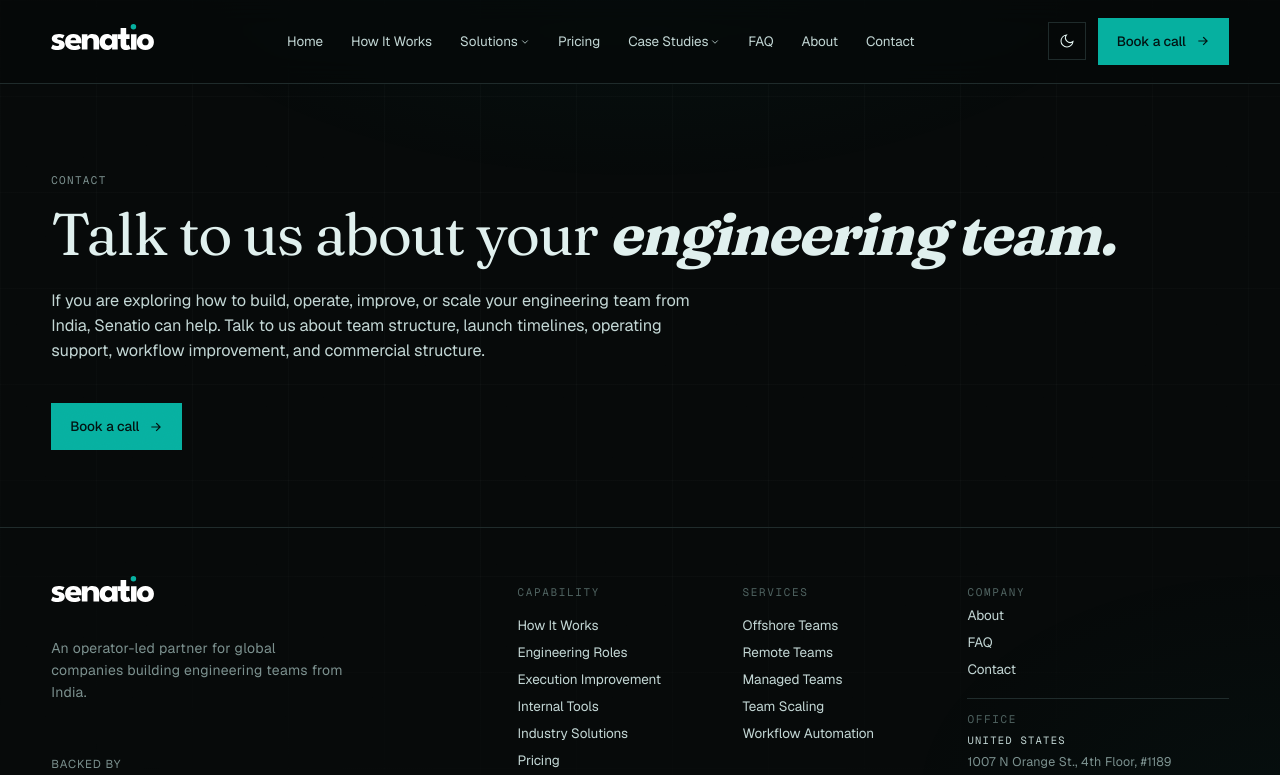
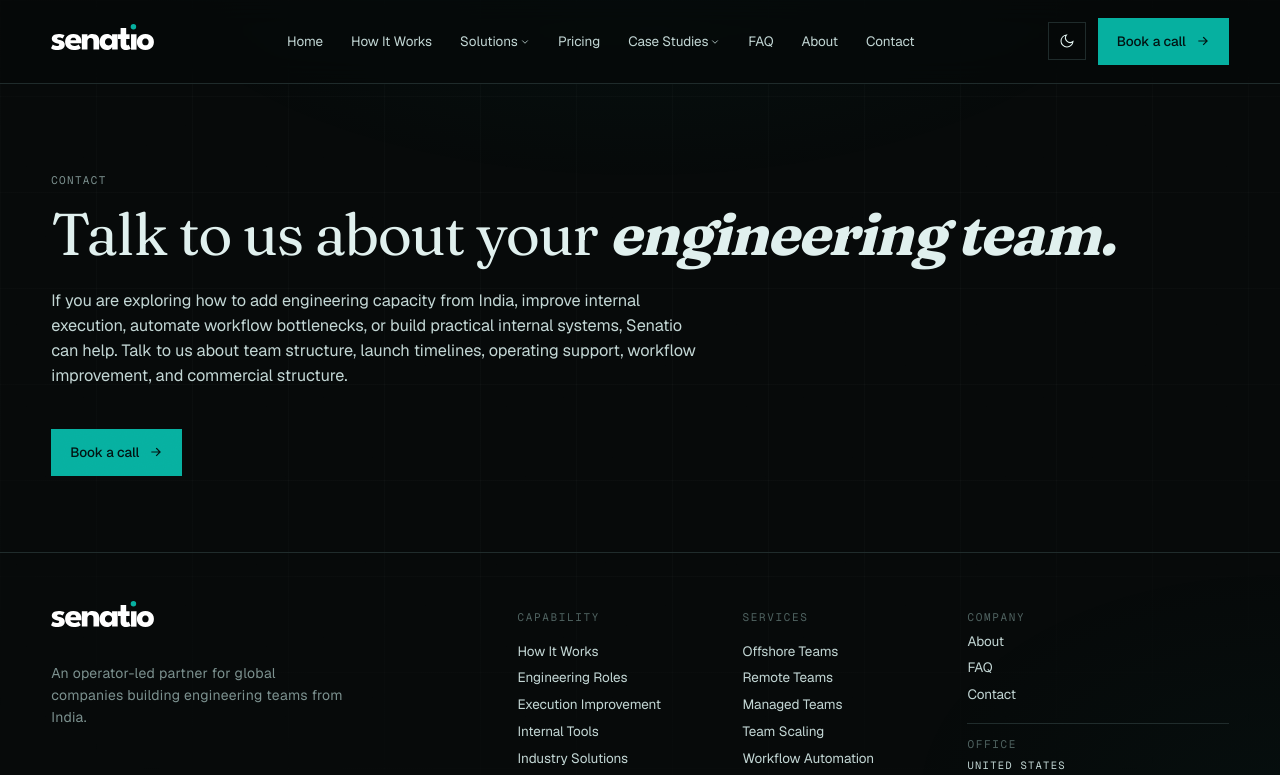
Before and after one commit to gugan-zemuria/Senatio-landing-page, a Next.js app: page /contact in a window 1280 px wide. Shown: the top 775 px of the page. Built offline with nearby package versions, Linux system fonts and the light colour scheme.

Commit message:
refactor: update contact page value proposition copy to emphasize engineering capacity and workflow automation

```diff
--- a/src/app/contact/page.tsx
+++ b/src/app/contact/page.tsx
@@ -44,10 +44,7 @@
                   Talk to us about your <em>engineering team.</em>
                 </h2>
                 <p className="section-lede" style={{ maxWidth: "60ch" }}>
-                  If you are exploring how to build, operate, improve, or scale
-                  your engineering team from India, Senatio can help. Talk to us
-                  about team structure, launch timelines, operating support,
-                  workflow improvement, and commercial structure.
+                  If you are exploring how to add engineering capacity from India, improve internal execution, automate workflow bottlenecks, or build practical internal systems, Senatio can help. Talk to us about team structure, launch timelines, operating support, workflow improvement, and commercial structure.
                 </p>
               </div>
             </div>
```
